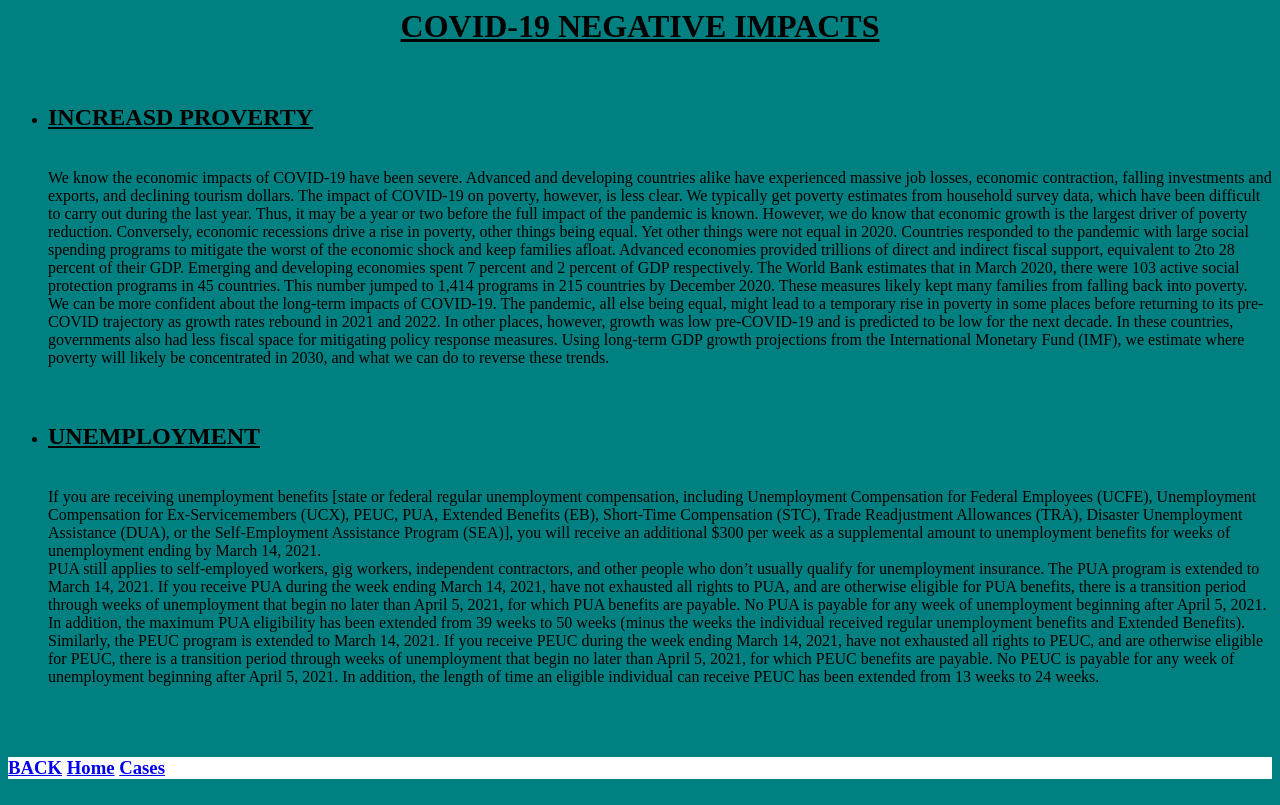
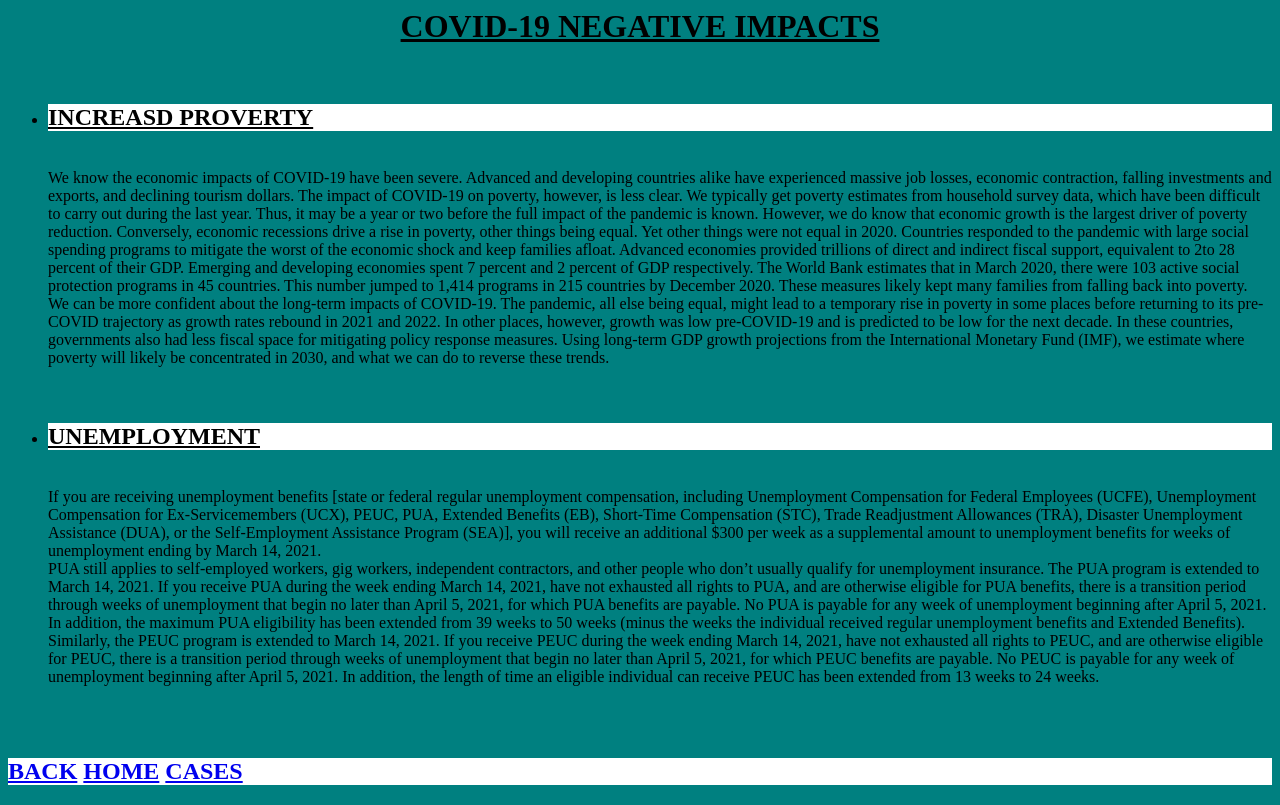
Before and after one commit to Afraazoufishan/Corona.github.io, a plain HTML site: page Page3.html in a window 1280 px wide. Drawn offline with Linux system fonts and the light colour scheme.

Commit message:
Update Page3.html

```diff
--- a/Page3.html
+++ b/Page3.html
@@ -1,7 +1,7 @@
 <html>
 <head>
 <style>
-h3{background-color:white;}
+h2{background-color:white;}
 </style>
 </head>
 <body bgcolor="teal">
@@ -22,6 +22,6 @@ Similarly, the PEUC program is extended to March 14, 2021. If you receive PEUC d
 </ul>
 <br>
 <br>
-<h3><a href="positive impact.html"> BACK</a>
-<a href="index.html"> Home</a>
-<a href="form.html"> Cases</a></h3>
+<h2><a href="positive impact.html"> BACK</a>
+<a href="index.html"> HOME</a>
+<a href="form.html"> CASES</a></h2>
```
